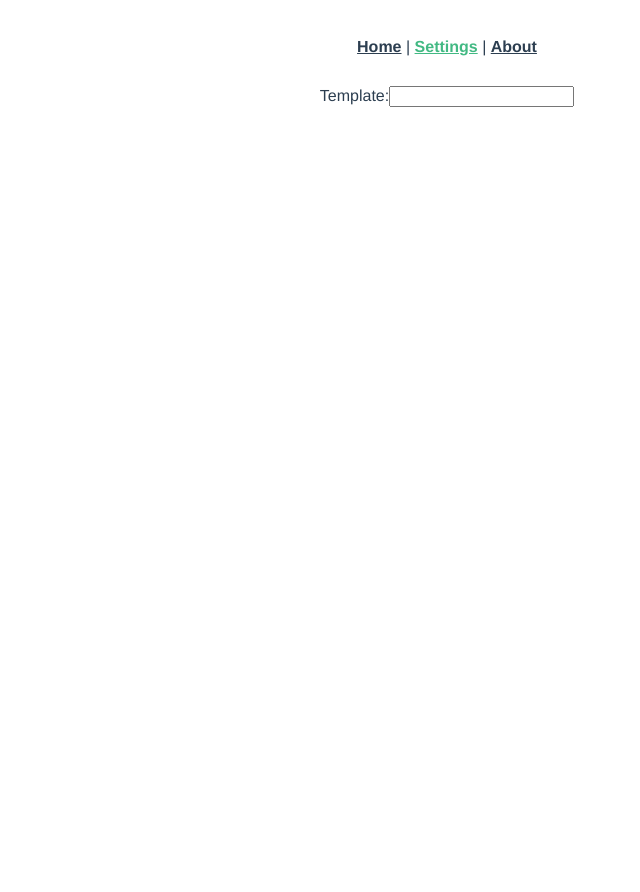
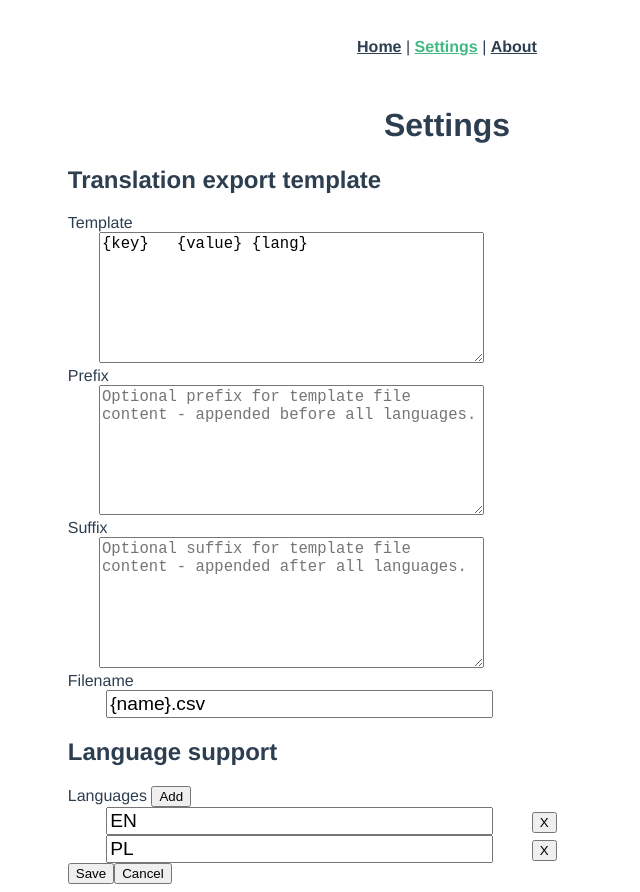
Before and after one commit to k-wojcik/translate-helper, a Vue app: page /#/settings in a window 1280 px wide. Shown: the whole page, without its empty margins (193-833 px from the left). Before the commit the page ends 800 px from the top, so only its background shows below. Built offline with nearby package versions, Linux system fonts and the light colour scheme.

Commit message:
Settings

```diff
--- a/src/router/index.ts
+++ b/src/router/index.ts
@@ -21,7 +21,7 @@ const routes: Array<RouteRecordRaw> = [
     path: "/settings",
     name: "Settings",
     component: Settings,
-  }
+  },
 ];
 
 const router = createRouter({
--- a/src/state/settings.ts
+++ b/src/state/settings.ts
@@ -1,15 +1,25 @@
 import { reactive } from "vue";
 import { SETTINGS_STORAGE_KEY, LocalStorageType } from "./store";
 
+export interface TranslationTemplate {
+  each: string;
+  prefix: string;
+  suffix: string;
+}
+
 export interface SettingsData {
-  translationTemplate: string;
+  translationTemplate: TranslationTemplate;
   translationFilename: string;
   languages: string[];
 }
 
 export function defaultSettings(): SettingsData {
   return {
-    translationTemplate: "{key}\t{value}\t{lang}",
+    translationTemplate: {
+      prefix: "",
+      suffix: "",
+      each: "{key}\t{value}\t{lang}",
+    },
     translationFilename: "{name}.csv",
     languages: ["EN", "PL"],
   };
@@ -32,7 +42,7 @@ export default class Settings {
     return this._data.languages;
   }
 
-  get translationTemplate(): string {
+  get translationTemplate(): TranslationTemplate {
     return this._data.translationTemplate;
   }
 
@@ -40,10 +50,12 @@ export default class Settings {
     return this._data.translationFilename;
   }
 
-  update(newValues: SettingsData): void {
-    this._storage.setItem(SETTINGS_STORAGE_KEY, JSON.stringify(newValues));
-    this._data.translationTemplate = newValues.translationTemplate;
-    this._data.translationFilename = newValues.translationFilename;
-    this._data.languages = newValues.languages;
+  update(data: SettingsData): void {
+    this._storage.setItem(SETTINGS_STORAGE_KEY, JSON.stringify(data));
+    this._data.translationTemplate.prefix = data.translationTemplate.prefix;
+    this._data.translationTemplate.suffix = data.translationTemplate.suffix;
+    this._data.translationTemplate.each = data.translationTemplate.each;
+    this._data.translationFilename = data.translationFilename;
+    this._data.languages = data.languages;
   }
 }
--- a/src/views/Settings.vue
+++ b/src/views/Settings.vue
@@ -1,23 +1,130 @@
 <template>
-  <div>
+  <h1>Settings</h1>
+  <div class="settings-fields">
+    <h2>Translation export template</h2>
     <div>
-      <label for="template">Template:</label>
-      <input type="text" name="template" v-model="template" />
+      <label for="template">Template</label>
+      <textarea
+        name="template"
+        v-model="templateString"
+        placeholder="Translation template. Use {key} {lang} {value} for respective data. Each translation will be emitted once."
+      ></textarea>
+    </div>
+    <div>
+      <label for="prefix">Prefix</label>
+      <textarea
+        name="prefix"
+        v-model="prefix"
+        placeholder="Optional prefix for template file content - appended before all languages."
+      ></textarea>
+    </div>
+    <div>
+      <label for="suffix">Suffix</label>
+      <textarea
+        name="suffix"
+        v-model="suffix"
+        placeholder="Optional suffix for template file content - appended after all languages."
+      ></textarea>
+    </div>
+    <div>
+      <label for="filenameTemplate">Filename</label>
+      <input
+        type="text"
+        v-model="filenameTemplate"
+        placeholder="Filename template, use {name} for namefield placeholder"
+      />
+    </div>
+    <h2>Language support</h2>
+    <div>
+      <label for="languages"
+        >Languages <button @click="addLanguage">Add</button></label
+      >
+      <div v-for="lang in languages" :key="lang">
+        <input type="text" v-model="lang.name" />
+        <button @click="removeLang(lang.name)">X</button>
+      </div>
+    </div>
+    <div>
+      <button @click="save">Save</button>
+      <button @click="reload">Cancel</button>
     </div>
   </div>
 </template>
 
 <script lang="ts">
-import { defineComponent } from 'vue'
+import State from "@/state";
+import { defineComponent, inject } from "vue";
 
 export default defineComponent({
   setup() {
-    //
+    const state = inject("state") as State;
+    return { settings: state.settings };
   },
   data() {
     return {
-      template:''
-    }
+      templateString: "",
+      prefix: "",
+      suffix: "",
+      filenameTemplate: "",
+      languages: [] as { name: string }[],
+    };
+  },
+  methods: {
+    addLanguage() {
+      if (this.languages.some((l) => !l)) return;
+      this.languages.push({ name: "" });
+    },
+    removeLang(lang: string) {
+      const found = this.languages.findIndex((x) => x.name == lang);
+      if (found !== -1) {
+        this.languages.splice(found, 1);
+      }
+    },
+    save() {
+      this.settings.update({
+        translationTemplate: {
+          prefix: this.prefix,
+          suffix: this.suffix,
+          each: this.templateString,
+        },
+        translationFilename: this.filenameTemplate,
+        languages: this.languages.map((x) => x.name),
+      });
+    },
+    reload() {
+      this.templateString = this.settings.translationTemplate.each;
+      this.prefix = this.settings.translationTemplate.prefix;
+      this.suffix = this.settings.translationTemplate.suffix;
+      this.filenameTemplate = this.settings.translationFilename;
+      this.languages = this.settings.languages.map((x) => ({ name: x }));
+    },
+  },
+  mounted() {
+    this.reload();
+  },
+});
+</script>
+
+<style lang="scss" scoped>
+div.settings-fields {
+  min-width: 300px;
+  max-width: 60%;
+  margin: 0 auto;
+  text-align: left;
+  label {
+    display: block;
+    text-align: left;
+    width: 100%;
   }
-})
-</script>
+  textarea,
+  input {
+    width: 50%;
+    margin-left: 2em;
+    margin-right: 2em;
+    font-size: 1.2em;
+  }
+  textarea {
+    height: 8em;
+  }
+}
+</style>
```
